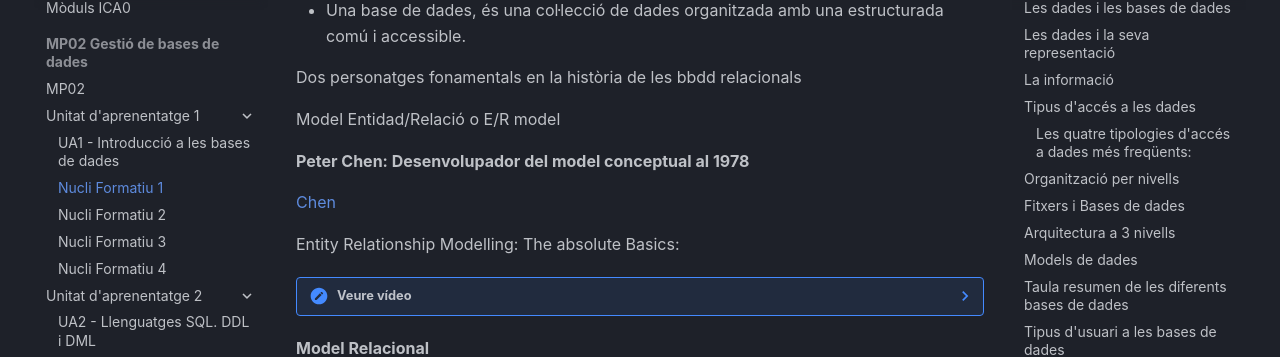
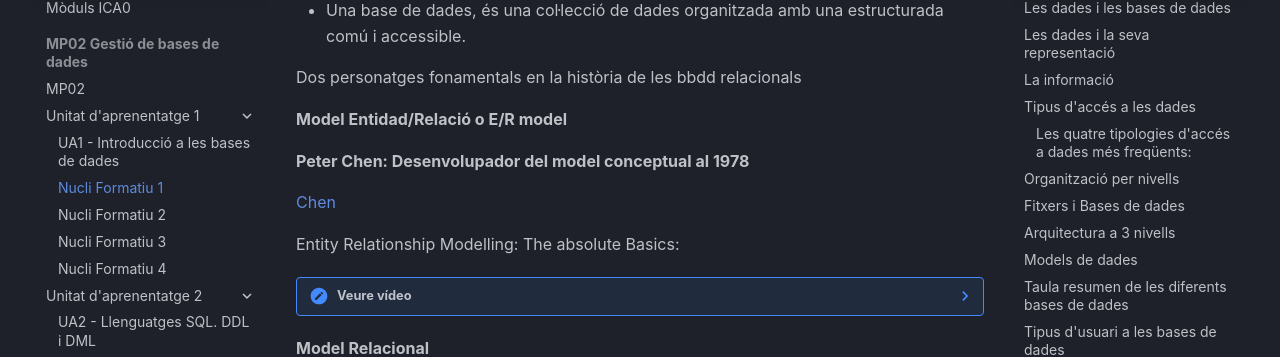
Before and after one commit to operatiu/apunts, an MkDocs documentation site: the page built from docs/ica0-Asix/mp02/ua1/0372-ua1-nf1.md, in a window 1280 px wide and 900 px high, scrolled down 523 px. Shown: the part 148-505 px from the top of the window. Built offline with MkDocs 1.6.1 and Material for MkDocs 9.7.7, drawn with Linux system fonts in a browser that asks for light colours; emoji names are drawn with the system emoji font; some web fonts are replaced.

Commit message:
Update 0372-ua1-nf1.md

```diff
--- a/docs/ica0-Asix/mp02/ua1/0372-ua1-nf1.md
+++ b/docs/ica0-Asix/mp02/ua1/0372-ua1-nf1.md
@@ -9,7 +9,7 @@
 
 Dos personatges fonamentals en la història de les bbdd relacionals
 
-Model Entidad/Relació o E/R model
+**Model Entidad/Relació o E/R model**
 
 **Peter Chen: Desenvolupador del model conceptual al 1978**
 
```
